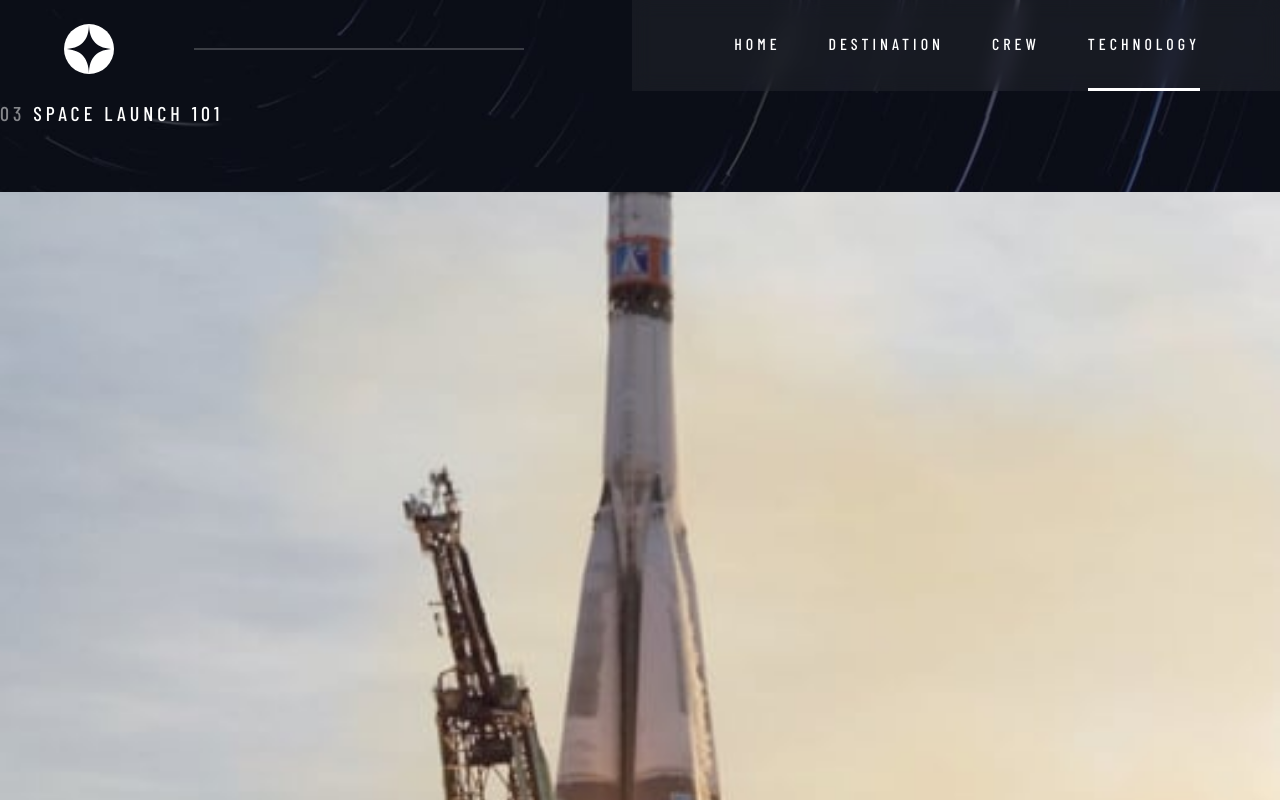
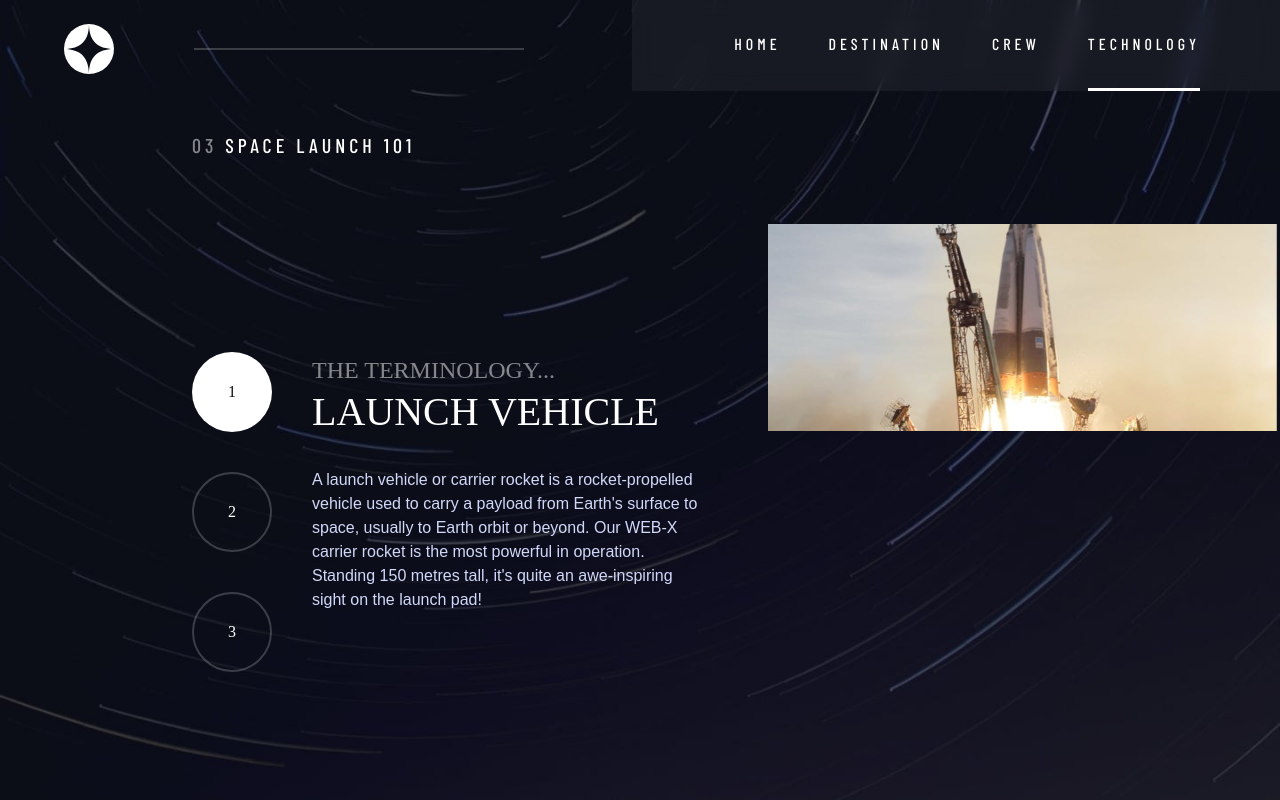
Before and after one commit to MathiasHun1/FEM-space-tourism, a React (Vite) app: page /technology in a window 1280 px wide. Shown: the top 800 px of the page. Built offline with nearby package versions, Linux system fonts and the light colour scheme; a web font is replaced by a local one.

Commit message:
tech-page layout

```diff
--- a/src/components/pages/Technology.jsx
+++ b/src/components/pages/Technology.jsx
@@ -16,23 +16,25 @@ const Technology = () => {
   };
 
   return (
-    <div className="grid-container--technology wrapper">
+    <div className="grid-container grid-container--technology">
       <h1 className="numbered-title text-preset-5 uppercase">
         <span>03</span>Space launch 101
       </h1>
 
-      <div className="tecnology-image-wrapper">
-        <picture>
-          <source
-            srcset={currentData.images.landscape}
-            media="(max-width: 45rem)"
-          />
+      <picture className="tecnology-image-wrapper">
+        <source
+          srcset={currentData.images.landscape}
+          media="(max-width: 80rem)"
+        />
+        <source
+          srcset={currentData.images.portrait}
+          media="(min-width: 80rem)"
+        />
 
-          <img src={currentData.images.portrait} alt="" />
-        </picture>
-      </div>
+        <img src={currentData.images.landscape} alt="" />
+      </picture>
 
-      <article className="tech-article wrapper d-flex">
+      <article className="tech-article d-flex">
         <div className="pagination-big d-flex gap-sm">
           {data.technology.map((tech) => (
             <button
@@ -49,9 +51,11 @@ const Technology = () => {
         <div className="">
           <header className="">
             <h2 className="text-preset-4 uppercase">The terminology...</h2>
-            <p className="text-preset-3 uppercase nowrap">{currentData.name}</p>
+            <p className="text-preset-3 uppercase ">{currentData.name}</p>
           </header>
-          <p className="text-preset-9 text-light">{currentData.description}</p>
+          <p className="tech-description text-preset-9 text-light">
+            {currentData.description}
+          </p>
         </div>
       </article>
     </div>
--- a/src/styles/_app.scss
+++ b/src/styles/_app.scss
@@ -101,6 +101,46 @@ body {
   border: 1px solid rgba($clr-white, 0.3);
 }
 
+// Technology
+
+.tech-article {
+  display: flex;
+  flex-direction: column;
+  align-items: center;
+  gap: 2.5rem;
+  margin-top: 3rem;
+}
+
+.tech-description {
+  margin-top: 2rem;
+  max-width: 60ch;
+}
+
+.tecnology-image-wrapper {
+  max-width: unset;
+  width: 100%;
+  background-color: transparent;
+  position: relative;
+  margin-top: 4rem;
+  grid-area: image;
+}
+
+.tecnology-image-wrapper > img {
+  width: 100%;
+  object-fit: cover;
+}
+
+@include media.large-above {
+  .tech-article {
+    flex-direction: row;
+    height: fit-content;
+    margin-top: 12rem;
+    align-items: start;
+  }
+}
+
+// Media
+
 @include media.large-above {
   .destination-info {
     align-items: start;
--- a/src/styles/_globals.scss
+++ b/src/styles/_globals.scss
@@ -456,6 +456,11 @@ button[data-nav-toggle='true'] {
     width: 1rem;
   }
 
+  .pagination-big {
+    flex-direction: column;
+    gap: 2.5rem;
+  }
+
   .pagination-big > * {
     width: 5rem;
   }
--- a/src/styles/_layout.scss
+++ b/src/styles/_layout.scss
@@ -239,45 +239,50 @@
 // Technology
 
 .grid-container--technology {
-  grid-template-rows: 3rem min-content min-content;
+  height: unset;
+  grid-template-rows: min-content;
+  grid-template-columns: 1rem auto 1rem;
+  grid-template-areas:
+    '. title .'
+    'image image image'
+    '. content .';
+}
+
+.grid-container--technology > h1 {
+  margin-top: 2rem;
+  grid-area: title;
+  justify-self: center;
 }
 
 .grid-container--technology h2 {
   opacity: 0.5;
 }
 
-.grid-container--technology.wrapper {
-  padding-inline: 0;
+.grid-container--technology > article {
+  grid-area: content;
 }
 
-.grid-container--technology .tecnology-image-wrapper {
-  max-width: unset;
-  width: 100%;
-  aspect-ratio: 2/ 1;
-  background-color: lightcoral;
-  position: relative;
-  margin-top: 4rem;
+@include media.small-above {
+  .grid-container--technology > h1 {
+    justify-self: left;
+  }
 }
 
-.tecnology-image-wrapper > picture {
-  position: absolute;
-  top: 0;
-  left: 0;
-  width: 100%;
-  height: 100%;
-}
+@include media.large-above {
+  .grid-container--technology {
+    height: 100%;
+    grid-template-rows: min-content auto 6rem;
+    grid-template-columns: 8rem 1fr 1fr;
+    grid-template-areas:
+      '. title title'
+      '. content image'
+      '. . .';
+    column-gap: 4rem;
+  }
 
-.tecnology-image-wrapper > picture > img {
-  width: 100%;
-  height: 100%;
-  object-fit: cover;
-}
-
-.grid-container--technology > .pagination-big,
-.grid-container--technology > article {
-  align-self: start;
-  flex-direction: column;
-  align-items: center;
+  .grid-container--technology > article {
+    align-self: start;
+  }
 }
 
 // MEDIA
```
